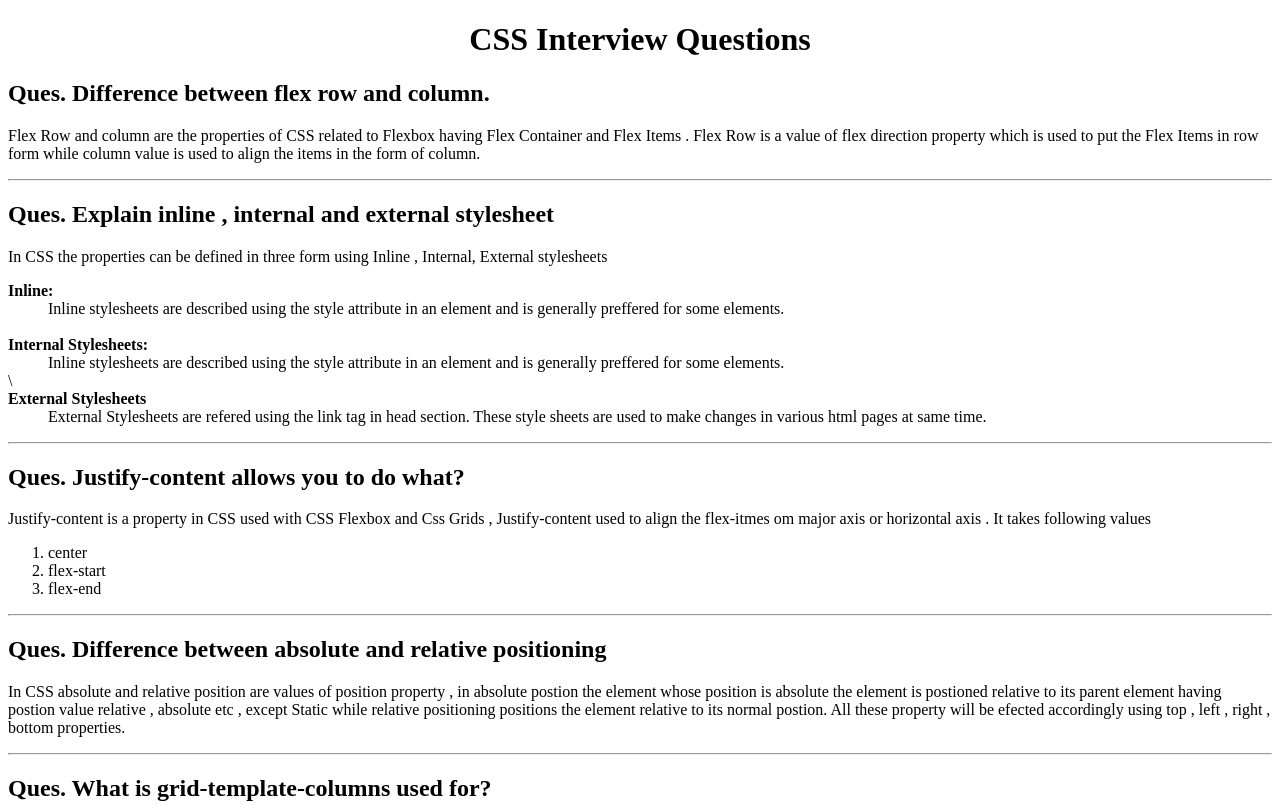
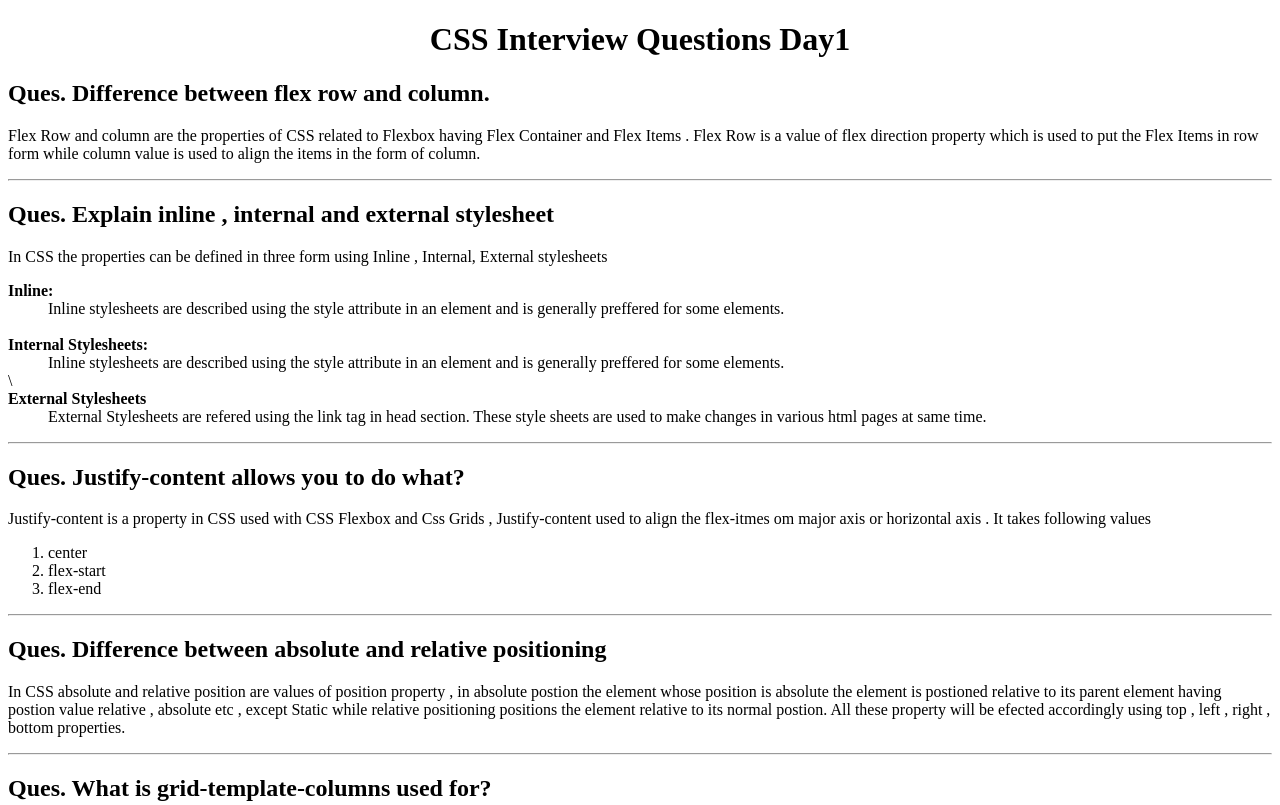
Before and after one commit to rishabhgoblin/day1-css, a plain HTML site: page index.html in a window 1280 px wide. Shown: the top 805 px of the page. Drawn offline with Linux system fonts and the light colour scheme.

Commit message:
css day1

```diff
--- a/index.html
+++ b/index.html
@@ -10,7 +10,7 @@
     </title>
 </head>
 <body>
-    <h1 style="text-align: center;">CSS Interview Questions</h1>
+    <h1 style="text-align: center;">CSS Interview Questions Day1</h1>
     <h2>Ques. Difference between flex row and column.</h2>
     <p>Flex Row and column are the properties of CSS related to Flexbox having Flex Container and Flex Items . Flex Row is a value of flex direction property which is used to put the Flex Items in row form while column value is used to align the items in the form of column. </p>
     <hr>
```
